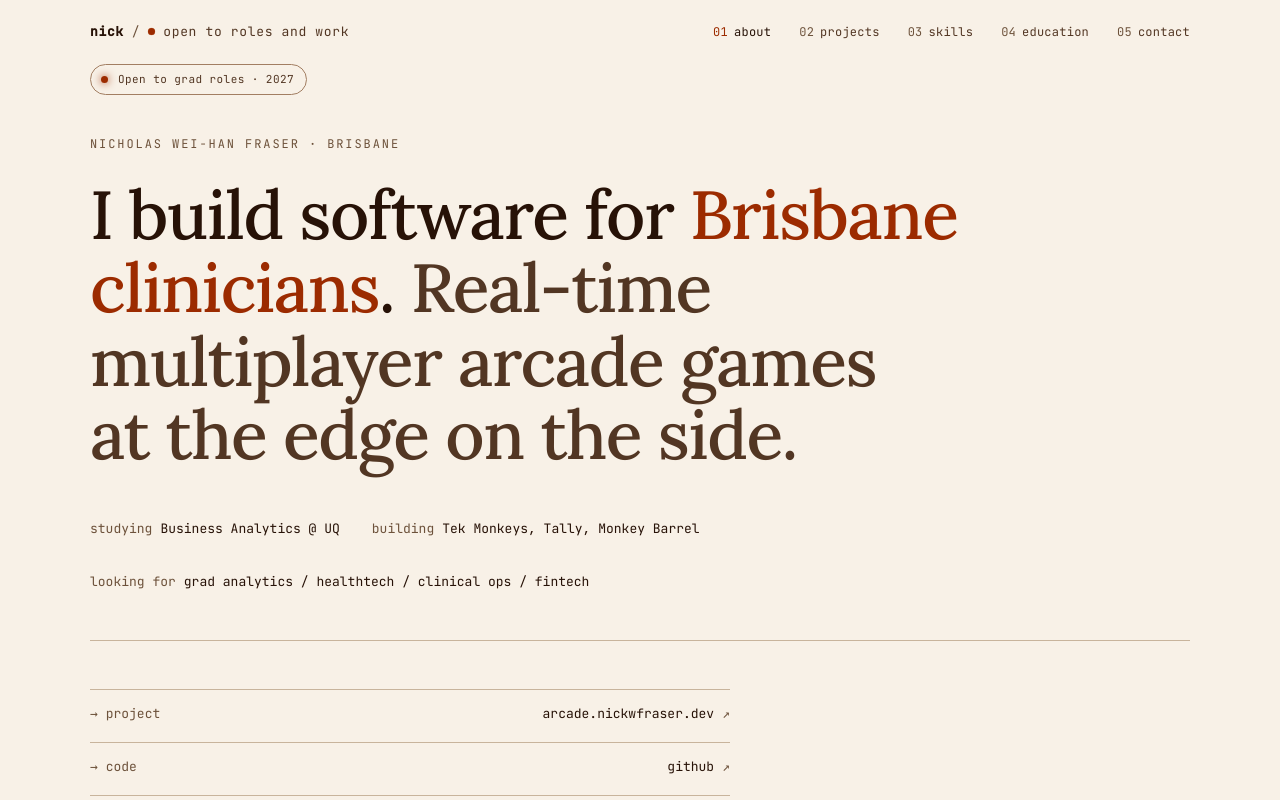
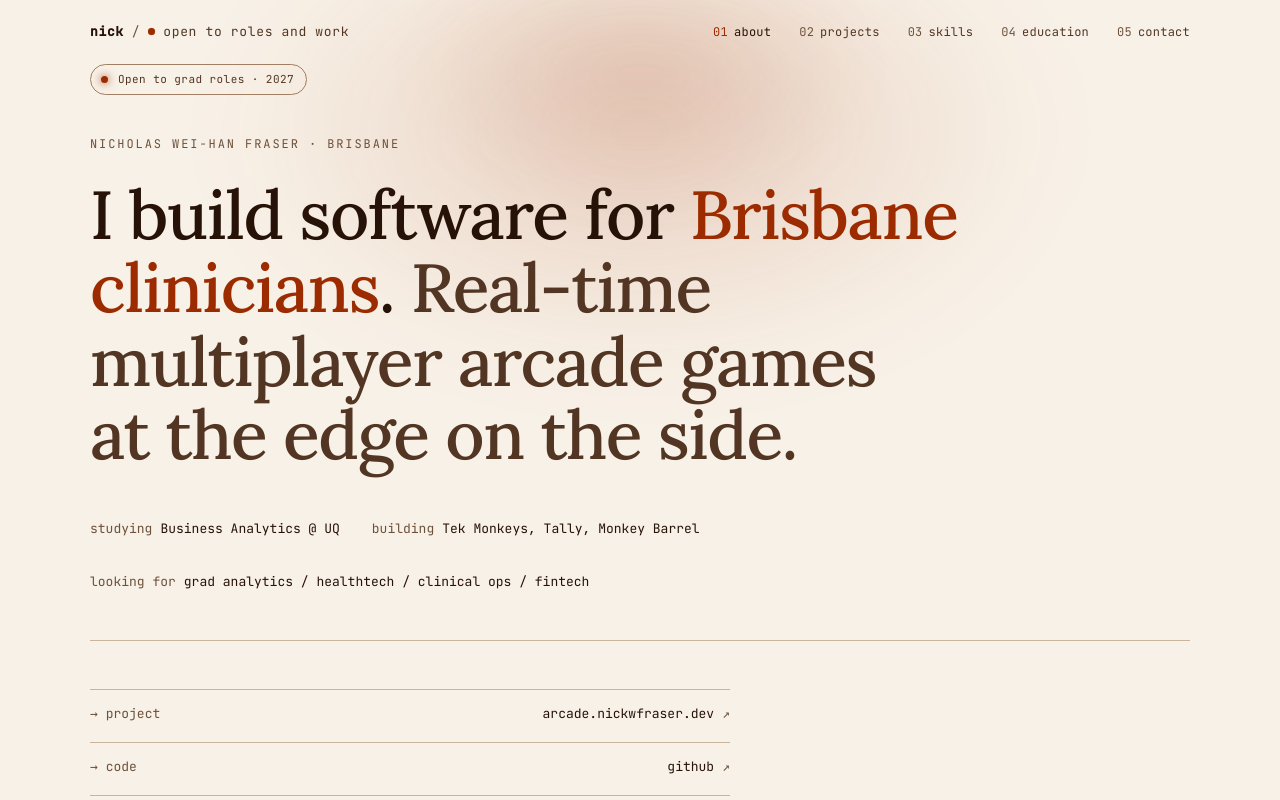
Before and after one commit to nfras4/portfolio, a React (Vite) app: page / in a window 1280 px wide. Shown: the top 800 px of the page. Built offline with nearby package versions, Linux system fonts and the light colour scheme.

Commit message:
Add CSS-only glow halos behind hero and contact
Two-layer radial gradient tinted with --accent at 18%/12% mix,
absolutely positioned inside the section with inset:0 and
overflow hidden. Reduced-motion users get a slightly dimmed
variant. No new deps; all CSS.

```diff
--- a/src/components.jsx
+++ b/src/components.jsx
@@ -81,6 +81,7 @@ export function Nav() {
 export function Hero() {
   return (
     <header className="hero" id="top">
+      <div className="glow" data-pos="top" aria-hidden="true" />
       <div className="shell hero-shell">
         <div className="hero-status fade-up" style={{ animationDelay: "0.05s" }}>
           <span className="hero-status-dot" />
@@ -358,6 +359,7 @@ export function ExperienceSection() {
 export function ContactSection() {
   return (
     <section className="section" id="contact" aria-labelledby="hd-contact">
+      <div className="glow" data-pos="center" aria-hidden="true" />
       <div className="shell contact-block">
         <h2 className="section-num" id="hd-contact">05 / contact</h2>
         <h2 className="contact-pitch">
--- a/src/styles.css
+++ b/src/styles.css
@@ -260,6 +260,49 @@ button {
     border-top: 1px solid var(--border);
   }
   .nav-link:first-child { border-top: none; }
+}
+
+/* ============================================
+   Glow (warm radial halo behind sections)
+   ============================================ */
+.glow {
+  position: absolute;
+  inset: 0;
+  pointer-events: none;
+  overflow: hidden;
+  z-index: 0;
+}
+
+.glow::before,
+.glow::after {
+  content: "";
+  position: absolute;
+  left: 50%;
+  top: var(--glow-y, 0%);
+  border-radius: 50%;
+  transform: translate(-50%, var(--glow-ty, 0%));
+  filter: blur(48px);
+  pointer-events: none;
+}
+
+.glow::before {
+  width: 70%;
+  height: 55%;
+  background: radial-gradient(ellipse at center, color-mix(in oklch, var(--accent) 18%, transparent), transparent 65%);
+}
+
+.glow::after {
+  width: 42%;
+  height: 32%;
+  background: radial-gradient(ellipse at center, color-mix(in oklch, var(--accent) 12%, transparent), transparent 60%);
+  filter: blur(28px);
+}
+
+.glow[data-pos="top"] { --glow-y: 0%; --glow-ty: -25%; }
+.glow[data-pos="center"] { --glow-y: 50%; --glow-ty: -50%; }
+
+@media (prefers-reduced-motion: reduce) {
+  .glow { opacity: 0.6; }
 }
 
 /* ============================================
```
